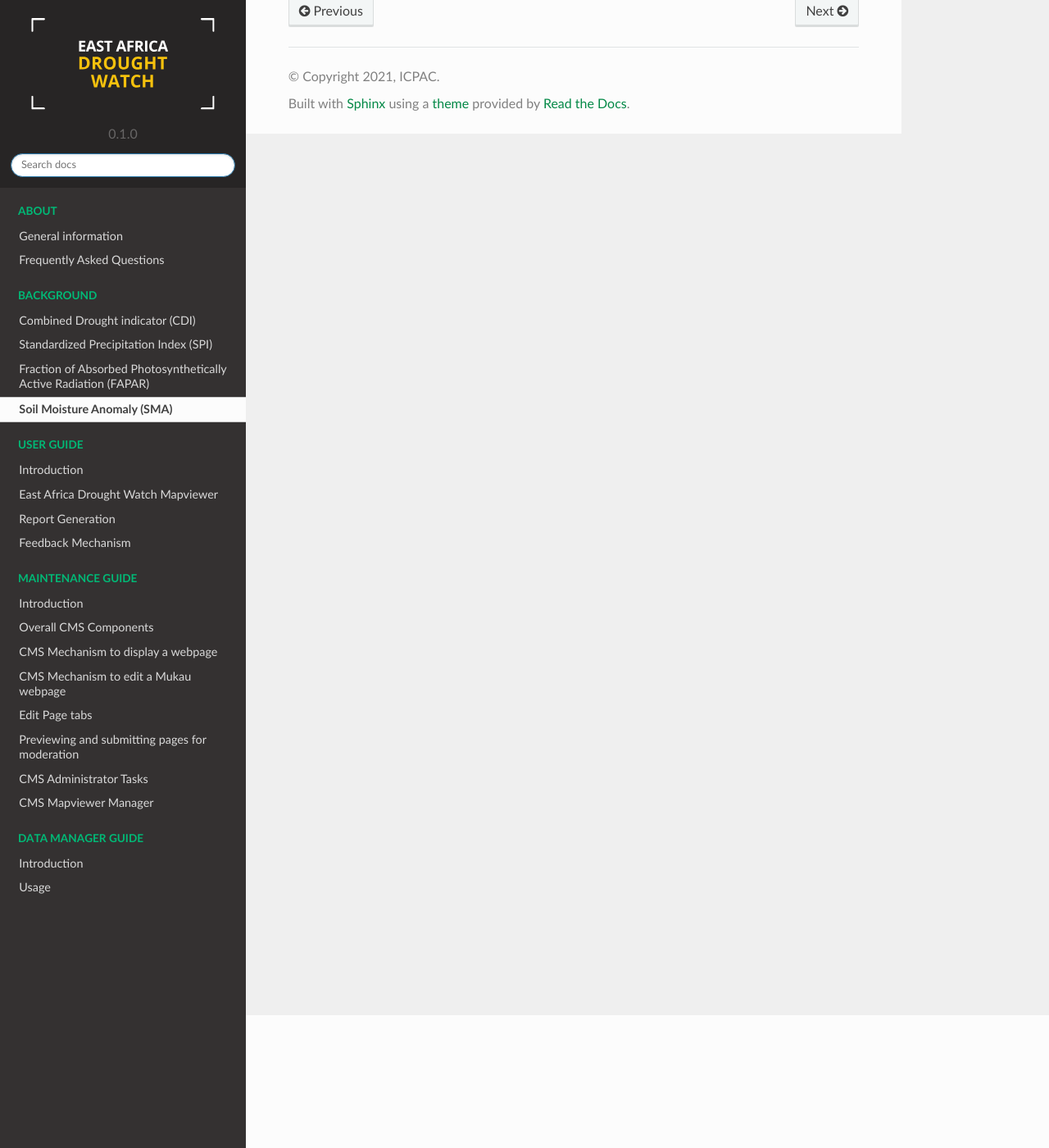
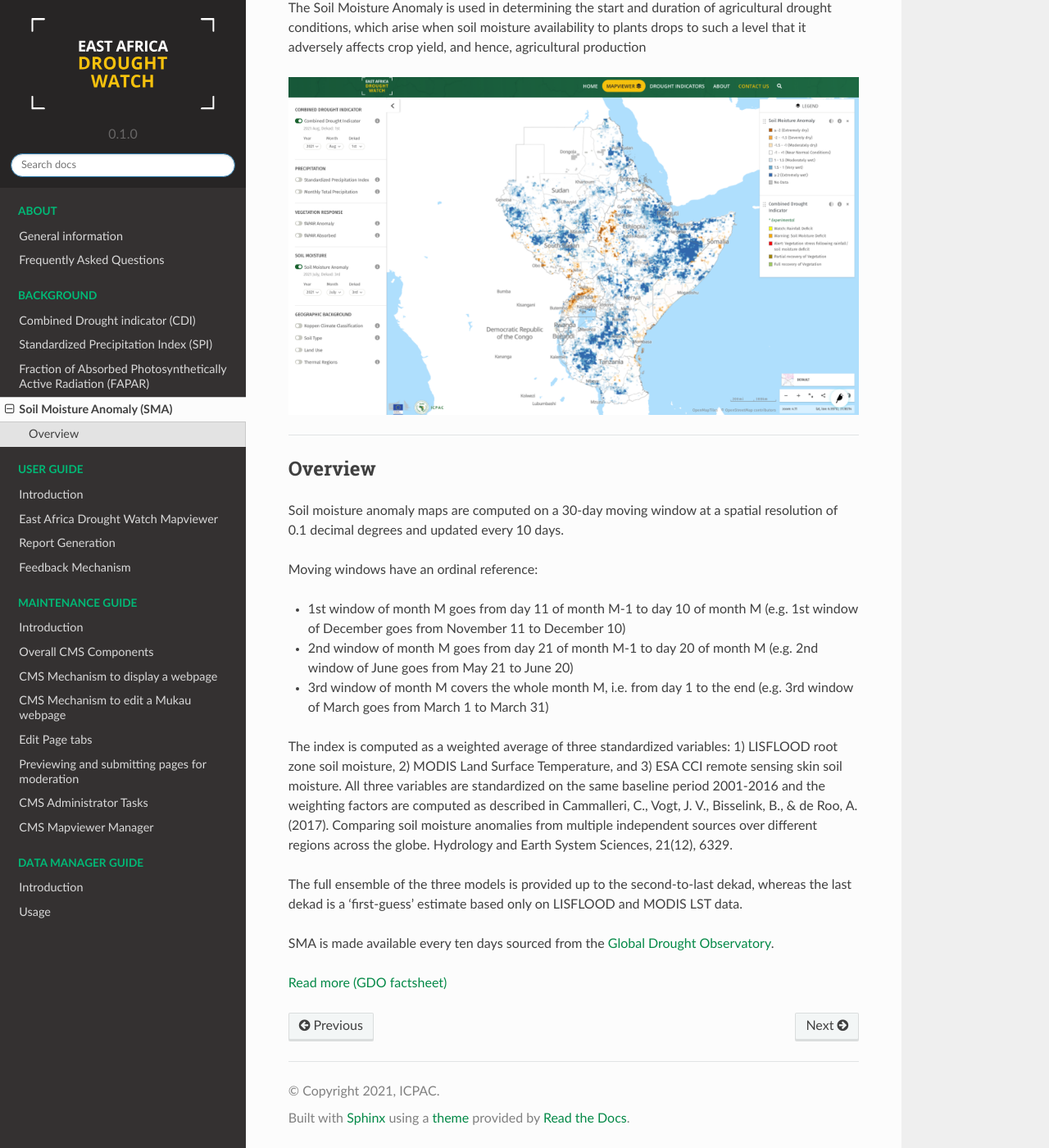
Before and after one commit to icpac-igad/eadw-docs, a Sphinx documentation site: the page built from docs/source/Background/calculate_SMA.rst, in a window 1280 px wide and 1400 px high, scrolled down 162 px. Shown: the whole window at 82% size. Built offline with Sphinx 7.4.7 and the Read the Docs theme 2.0.0, drawn with Linux system fonts in a browser that asks for light colours.

```diff
--- a/docs/source/Background/calculate_SMA.rst
+++ b/docs/source/Background/calculate_SMA.rst
@@ -1,2 +1,34 @@
 Soil Moisture Anomaly (SMA)
 ============================
+
+The Soil Moisture Anomaly is used in determining the start and duration of agricultural drought conditions,
+which arise when soil moisture availability to plants drops to such a level that it adversely affects crop yield, and hence, agricultural production
+
+.. image:: ../_static/background/sma_map.png
+   :align: center
+
+------------
+
+Overview
+_________________________________________________________________________________
+
+Soil moisture anomaly maps are computed on a 30-day moving window at a spatial resolution of 0.1 decimal degrees and updated every 10 days.
+
+Moving windows have an ordinal reference:
+
+- 1st window of month M goes from day 11 of month M-1 to day 10 of month M (e.g. 1st window of December goes from November 11 to December 10)
+
+- 2nd window of month M goes from day 21 of month M-1 to day 20 of month M (e.g. 2nd window of June goes from May 21 to June 20)
+
+- 3rd window of month M covers the whole month M, i.e. from day 1 to the end (e.g. 3rd window of March goes from March 1 to March 31)
+
+The index is computed as a weighted average of three standardized variables: 1) LISFLOOD root zone soil moisture, 2) MODIS Land Surface Temperature, and 3) ESA CCI remote sensing skin soil moisture.
+All three variables are standardized on the same baseline period 2001-2016 and the weighting factors are computed as described in Cammalleri, C., Vogt, J. V., Bisselink, B., & de Roo, A. (2017).
+Comparing soil moisture anomalies from multiple independent sources over different regions across the globe. Hydrology and Earth System Sciences, 21(12), 6329.
+
+The full ensemble of the three models is provided up to the second-to-last dekad, whereas the last dekad is a 'first-guess' estimate based only on LISFLOOD and MODIS LST data.
+
+
+SMA is made available every ten days sourced from the `Global Drought Observatory <hhttps://edo.jrc.ec.europa.eu/edov2/php/index.php?id=1111>`_.
+
+`Read more (GDO factsheet) <https://edo.jrc.ec.europa.eu/documents/factsheets/factsheet_soilmoisture_gdo.pdf>`_
--- a/docs/source/Background/calculate_SPI.rst
+++ b/docs/source/Background/calculate_SPI.rst
@@ -11,13 +11,13 @@
 
 Currenlty, th system implements two SPI products generated from their repsective sources computed using the same procedure:
 
-1. CHIRPS Based SPI:
+1. **CHIRPS Based SPI**:
 
    - Spatial Resolution : 0.05 Decimal degrees or 5km
 
    - Source :
 
-2. GPCC Based SPI
+2. **GPCC Based SPI**
 
    - Spatial Resolution : 1 Decimal degrees or 100km
 
```
Also changed, not shown: docs/source/Background/calculate_FAPAR_ANOM.rst (+25 -0 lines), docs/source/_static/background/fapar_map.png (added), docs/source/_static/background/sma_map.png (added).
